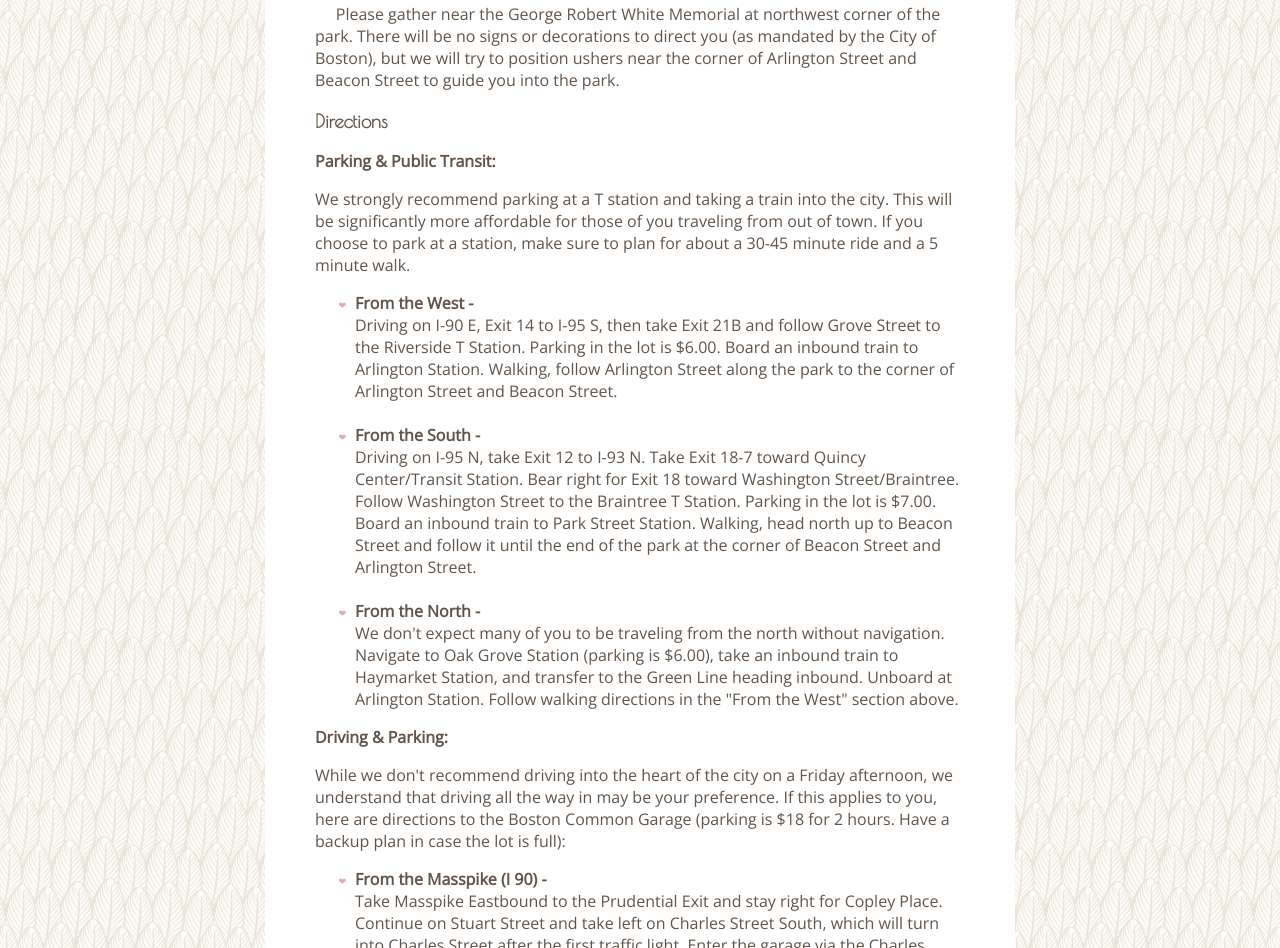
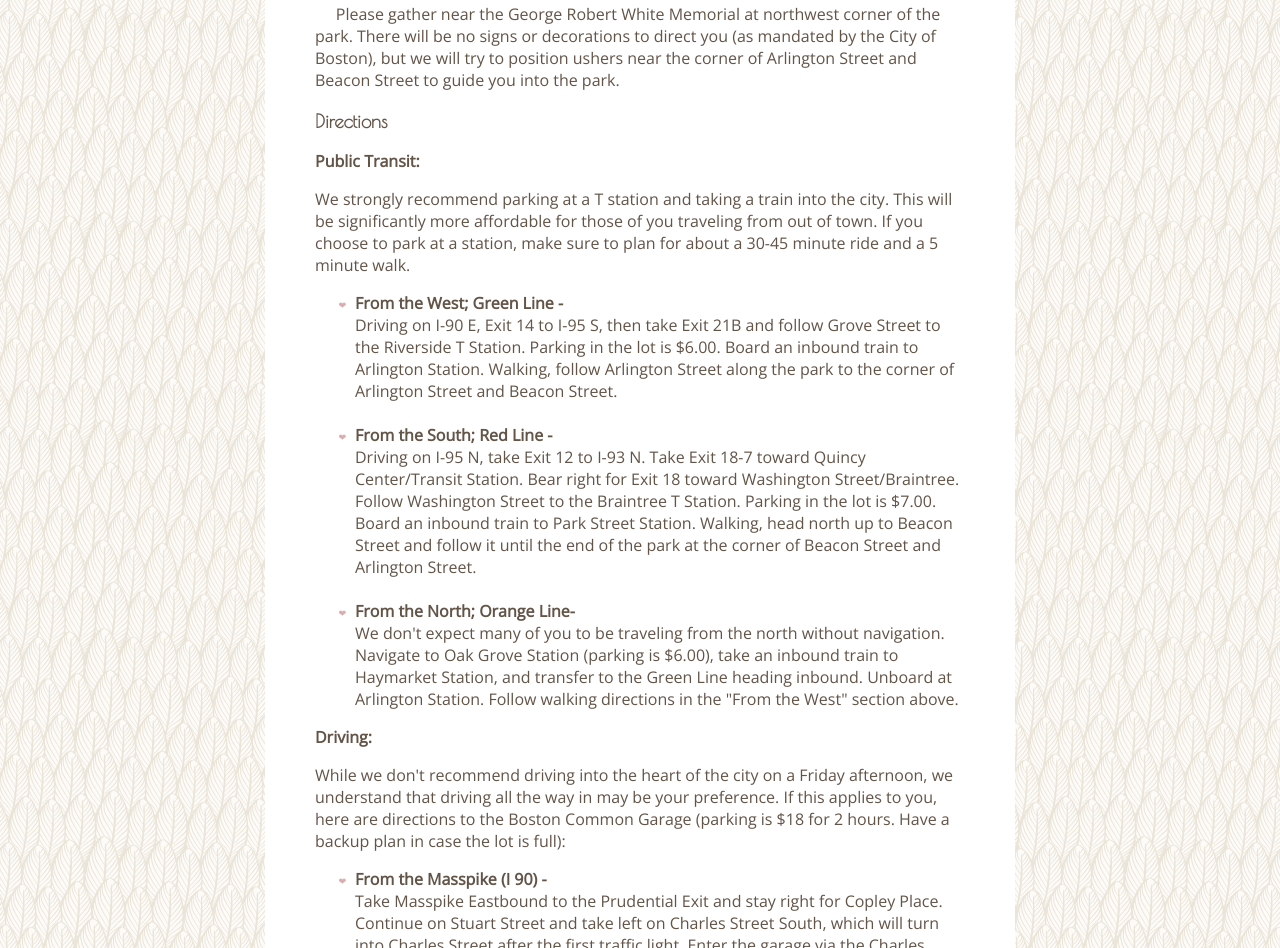
Before and after one commit to wingchi/five22fifteen, a plain HTML site: page location.html in a window 1280 px wide. Shown: the part 634-1582 px from the top of the page. Drawn offline with nearby package versions, Linux system fonts and the light colour scheme.

Commit message:
public transit & driving titles changed, added T line colors to directions

```diff
--- a/location.html
+++ b/location.html
@@ -67,7 +67,7 @@
         </p>
         <h3>Directions</h3>
         <p>
-          <strong>Parking &amp; Public Transit:</strong>
+          <strong>Public Transit:</strong>
         </p>
         <p>
           We strongly recommend parking at a T station and taking a train into the city. This will be significantly more affordable for those of you traveling from out of town. If you choose to park at a station, make sure to plan for about a 30-45 minute ride and a 5 minute walk.
@@ -75,23 +75,23 @@
         <p>
           <ul class="bullets">
             <li>
-              <strong>From the West -</strong><br>
+              <strong>From the West; Green Line -</strong><br>
               Driving on I-90 E, Exit 14 to I-95 S, then take Exit 21B and follow Grove Street to the Riverside T Station. Parking in the lot is $6.00. Board an inbound train to Arlington Station. Walking, follow Arlington Street along the park to the corner of Arlington Street and Beacon Street.
             </li>
             <br>
             <li>
-              <strong>From the South -</strong><br>
+              <strong>From the South; Red Line -</strong><br>
               Driving on I-95 N, take Exit 12 to I-93 N. Take Exit 18-7 toward Quincy Center/Transit Station. Bear right for Exit 18 toward Washington Street/Braintree. Follow Washington Street to the Braintree T Station. Parking in the lot is $7.00. Board an inbound train to Park Street Station. Walking, head north up to Beacon Street and follow it until the end of the park at the corner of Beacon Street and Arlington Street.
             </li>
             <br>
             <li>
-              <strong>From the North -</strong><br>
+              <strong>From the North; Orange Line-</strong><br>
               We don't expect many of you to be traveling from the north without navigation. Navigate to Oak Grove Station (parking is $6.00), take an inbound train to Haymarket Station, and transfer to the Green Line heading inbound. Unboard at Arlington Station. Follow walking directions in the "From the West" section above.
             </li>
           </ul>
         </p>
         <p>
-          <strong>Driving &amp; Parking:</strong>
+          <strong>Driving:</strong>
         </p>
         <p>
           While we don't recommend driving into the heart of the city on a Friday afternoon, we understand that driving all the way in may be your preference. If this applies to you, here are directions to the Boston Common Garage (parking is $18 for 2 hours. Have a backup plan in case the lot is full):
```
